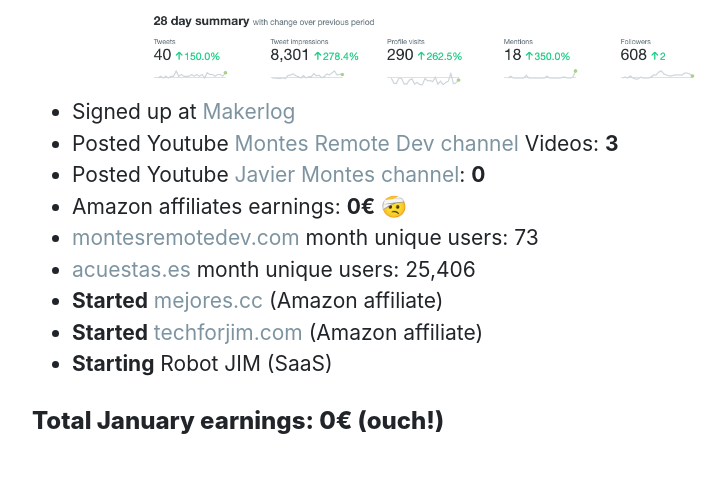
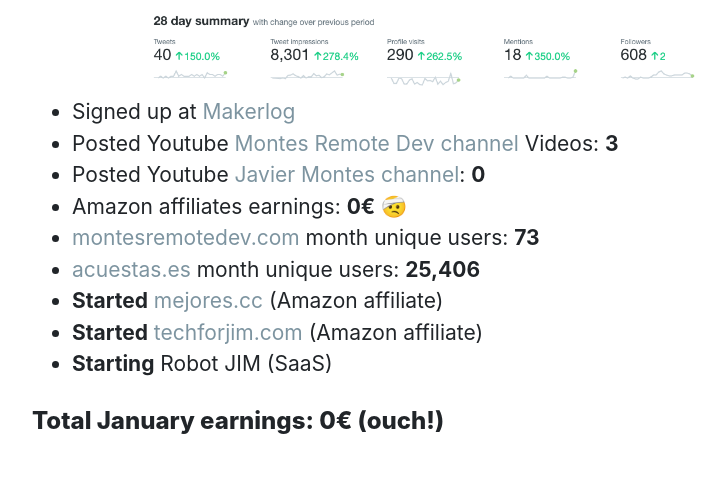
Before and after one commit to montes/montes.github.io, a Jekyll site: the page built from _posts/2019-01-16-2019-challenge-start-making-money-on-internet.md, in a window 1280 px wide and 900 px high, scrolled down 3278 px. Shown: the part 416-900 px from the top of the window, without its empty margins (238-964 px from the left). Built offline with Jekyll 4.4.1, drawn with Linux system fonts in a browser that asks for light colours; comment, search, counter and statistics services are not loaded.

```diff
--- a/_posts/2019-01-16-2019-challenge-start-making-money-on-internet.md
+++ b/_posts/2019-01-16-2019-challenge-start-making-money-on-internet.md
@@ -54,8 +54,8 @@ I will update this numbers each month.
 * Posted Youtube [Montes Remote Dev channel](https://www.youtube.com/channel/UCmPFJ4kCzhK38iBMq6Y2nlw) Videos: **3**
 * Posted Youtube [Javier Montes channel](https://www.youtube.com/channel/UCfbDeLomhGBTwmefbw7vm1w): **0**
 * Amazon affiliates earnings: **0€** 🤕
-* [montesremotedev.com](https://montesremotedev.com) month unique users: 73
-* [acuestas.es](https://acuestas.es) month unique users: 25,406
+* [montesremotedev.com](https://montesremotedev.com) month unique users: **73**
+* [acuestas.es](https://acuestas.es) month unique users: **25,406**
 * **Started** [mejores.cc](https://mejores.cc) (Amazon affiliate)
 * **Started** [techforjim.com](https://techforjim.com) (Amazon affiliate)
 * **Starting** Robot JIM (SaaS)
```
